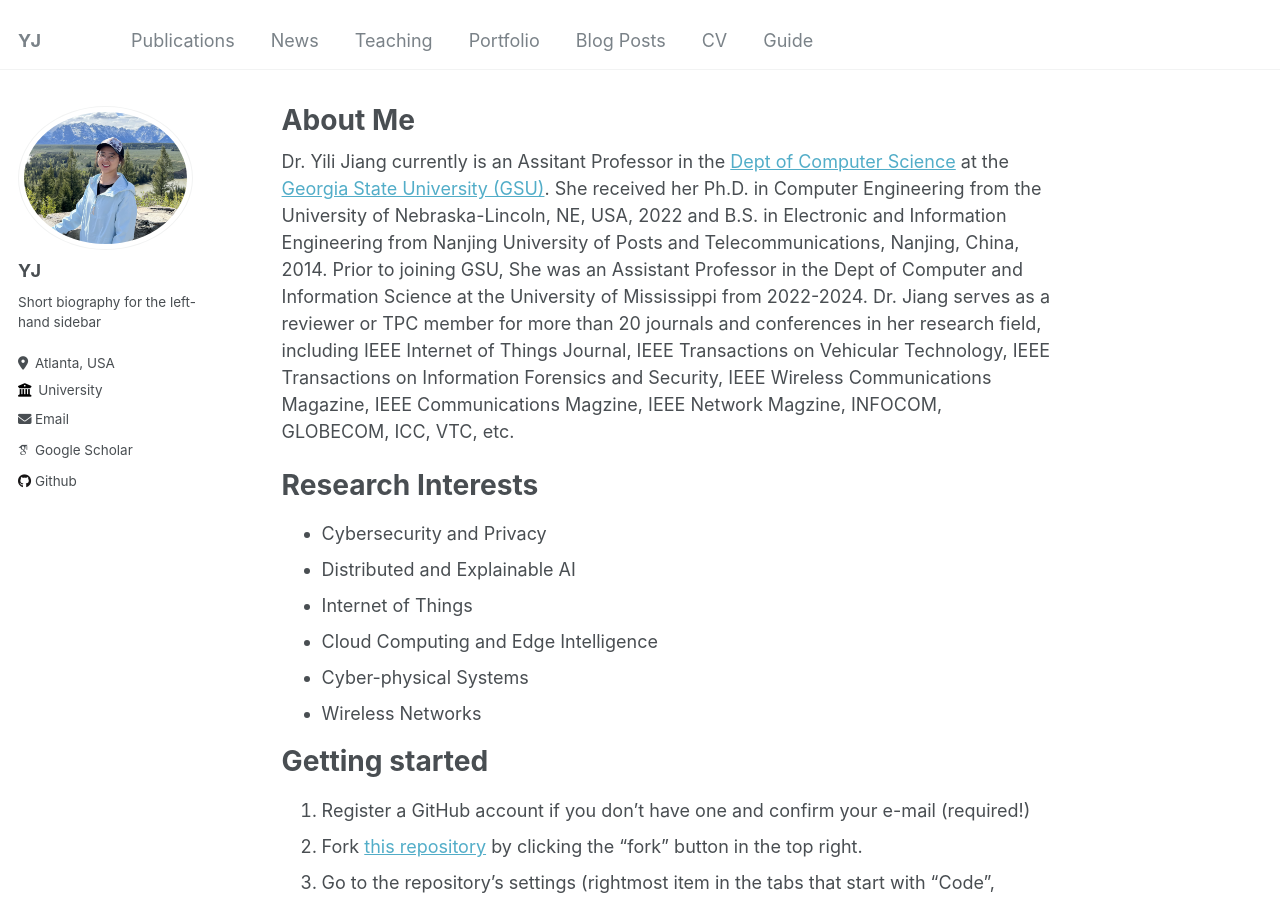
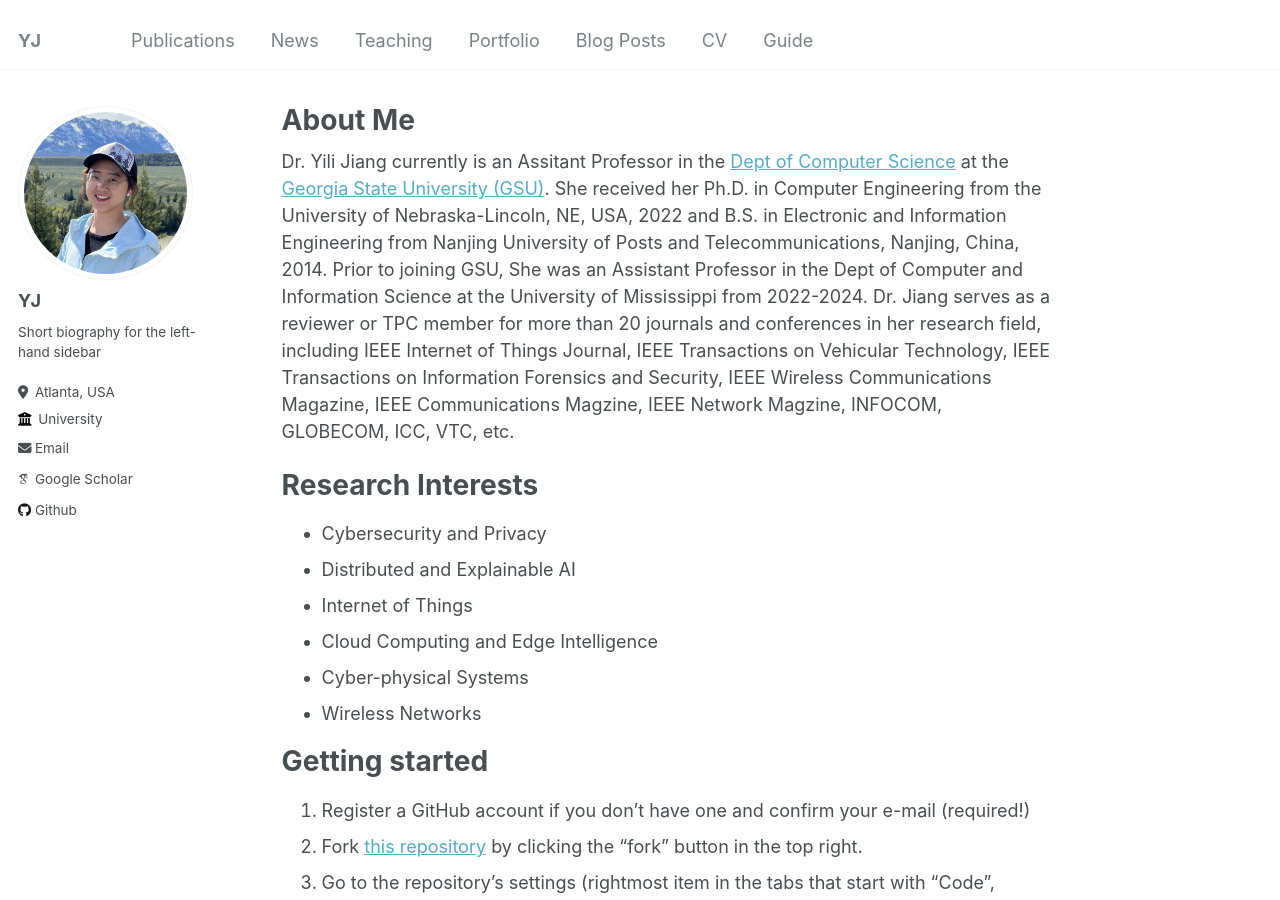
Before and after one commit to suhbrina-perry/suhbrina-perry.github.io, a Jekyll site: the page built from _pages/about.md, in a window 1280 px wide and 900 px high. Built offline with Jekyll 4.4.1, drawn with Linux system fonts in a browser that asks for light colours; some web fonts are replaced.

Commit message:
Update _config.yml

```diff
--- a/_config.yml
+++ b/_config.yml
@@ -21,7 +21,7 @@ repository               : "CANlabGo/CANlabGo.github.io"
 #               Additional customization can be done by editing /_includes/author-profile.html
 author:
   # Biographic information
-  avatar           : "YJ2.jpg"
+  avatar           : "YJ3.jpg"
   name             : "YJ"
   pronouns         : # example: "she/her"
   bio              : "Short biography for the left-hand sidebar"
```
